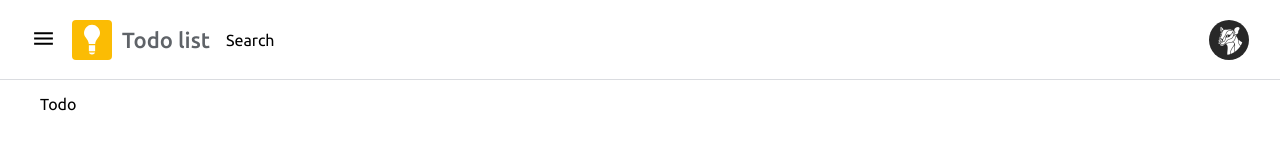
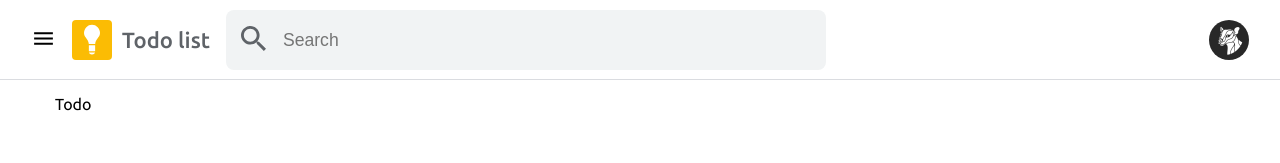
Before and after one commit to Mayamee/todo-app-woman, a React (Vite) app in the folder frontend/: page / in a window 1280 px wide. Shown: the top 163 px of the page. Built offline with nearby package versions, Linux system fonts and the light colour scheme.

Commit message:
add search component

```diff
--- a/frontend/src/components/ToolBar/ToolBar.tsx
+++ b/frontend/src/components/ToolBar/ToolBar.tsx
@@ -1,14 +1,19 @@
-import { FC } from 'react'
+import { ChangeEvent, FC, useState } from 'react'
 import styles from './ToolBar.module.scss'
 import { ReactComponent as MenuIcon } from '../../assets/images/burger.svg'
 import TemplateAvatar from '../../assets/images/template.jpg'
 import IconButton from '../UI/IconButton/IconButton'
 import Logo from '../Logo/Logo'
 import Avatar from '../UI/Avatar/Avatar'
+import { Search } from '../UI/Search/Search'
 
 interface IToolBarProps {}
 
 const ToolBar: FC<IToolBarProps> = () => {
+  const [searchValue, setSearchValue] = useState('')
+  const handleSearchChange = (e: ChangeEvent<HTMLInputElement>) => {
+    setSearchValue(e.target.value)
+  }
   return (
     <div className={styles['toolbar-body']}>
       <div className={styles['toolbar-body-menuButton']}>
@@ -17,7 +22,9 @@ const ToolBar: FC<IToolBarProps> = () => {
       <div className={styles['toolbar-body-logo']}>
         <Logo />
       </div>
-      <div className={styles['toolbar-body-search']}>Search</div>
+      <div className={styles['toolbar-body-search']}>
+        <Search placeholder="Search" onChange={handleSearchChange.bind(null)} />
+      </div>
       <div className={styles['toolbar-body-avatar']}>
         <Avatar size={40} image={TemplateAvatar} rounded />
       </div>
--- a/frontend/src/components/UI/IconButton/IconButton.tsx
+++ b/frontend/src/components/UI/IconButton/IconButton.tsx
@@ -40,8 +40,8 @@ const ButtonContainer = styled.button<IIconButtonContainerProps>`
     top: 50%;
     left: 50%;
     transform: translate(-50%, -50%);
-    width: 170%;
-    height: 170%;
+    width: 185%;
+    height: 185%;
     background: transparent;
     border-radius: 50%;
     z-index: -1;
--- /dev/null
+++ b/frontend/src/components/UI/Search/Search.module.scss
@@ -0,0 +1,33 @@
+.search {
+  overflow: hidden;
+  max-width: 600px;
+  min-width: 300px;
+  display: flex;
+  justify-content: space-between;
+  align-items: center;
+  background-color: #f1f3f4;
+  border-radius: 8px;
+  padding: 0 15px;
+  height: 60px;
+  position: relative;
+  font-size: 1.1rem;
+  transition: background-color, box-shadow 0.2s ease;
+  &-focused {
+    background-color: #fff;
+    box-shadow: 0 1px 1px 0 rgba(65, 69, 73, 0.3), 0 1px 3px 1px rgba(65, 69, 73, 0.15);
+  }
+  input {
+    font-size: inherit;
+    background-color: transparent;
+    width: 100%;
+    height: 100%;
+  }
+  &-search-icon {
+    display: block;
+    margin-right: 15px;
+  }
+  &-close-icon {
+    display: block;
+    margin-left: 15px;
+  }
+}
--- /dev/null
+++ b/frontend/src/components/UI/Search/Search.tsx
@@ -0,0 +1,39 @@
+import { ChangeEvent, FC, useRef, useState } from 'react'
+import styles from './Search.module.scss'
+import { ReactComponent as SearchIcon } from '../../../assets/images/search.svg'
+import { ReactComponent as CloseIcon } from '../../../assets/images/close.svg'
+import IconButton from '../IconButton/IconButton'
+
+interface ISearchProps {
+  onChange: (e: ChangeEvent<HTMLInputElement>) => void
+  placeholder: string
+}
+export const Search: FC<ISearchProps> = ({ onChange, placeholder }) => {
+  const [isInputFocused, setIsInputFocused] = useState(false)
+  const [value, setValue] = useState('')
+  const inputRef = useRef<HTMLInputElement>(null)
+  return (
+    <div className={`${styles['search']} ${isInputFocused ? styles['search-focused'] : ''}`}>
+      <span className={styles['search-search-icon']}>
+        <IconButton size={25} onClick={() => inputRef.current?.focus()} icon={<SearchIcon />} />
+      </span>
+      <input
+        type="text"
+        value={value}
+        ref={inputRef}
+        placeholder={placeholder}
+        onFocus={() => setIsInputFocused(true)}
+        onBlur={() => setIsInputFocused(false)}
+        onChange={(e) => {
+          onChange(e)
+          setValue(e.target.value)
+        }}
+      />
+      {value && (
+        <span className={styles['search-close-icon']}>
+          <IconButton size={25} onClick={() => setValue('')} icon={<CloseIcon />} />
+        </span>
+      )}
+    </div>
+  )
+}
--- a/frontend/src/main.scss
+++ b/frontend/src/main.scss
@@ -1,7 +1,17 @@
 @import 'fonts.scss';
+* > * {
+  box-sizing: border-box;
+}
 body {
   margin: 0;
   font-family: 'Ubuntu', sans-serif;
   font-weight: 400;
   font-style: normal;
 }
+input[type='text'] {
+  border: none;
+  background-color: transparent;
+  &:focus {
+    outline: none;
+  }
+}
```
Also changed, not shown: frontend/src/assets/images/close.svg (added), frontend/src/assets/images/search.svg (added).
